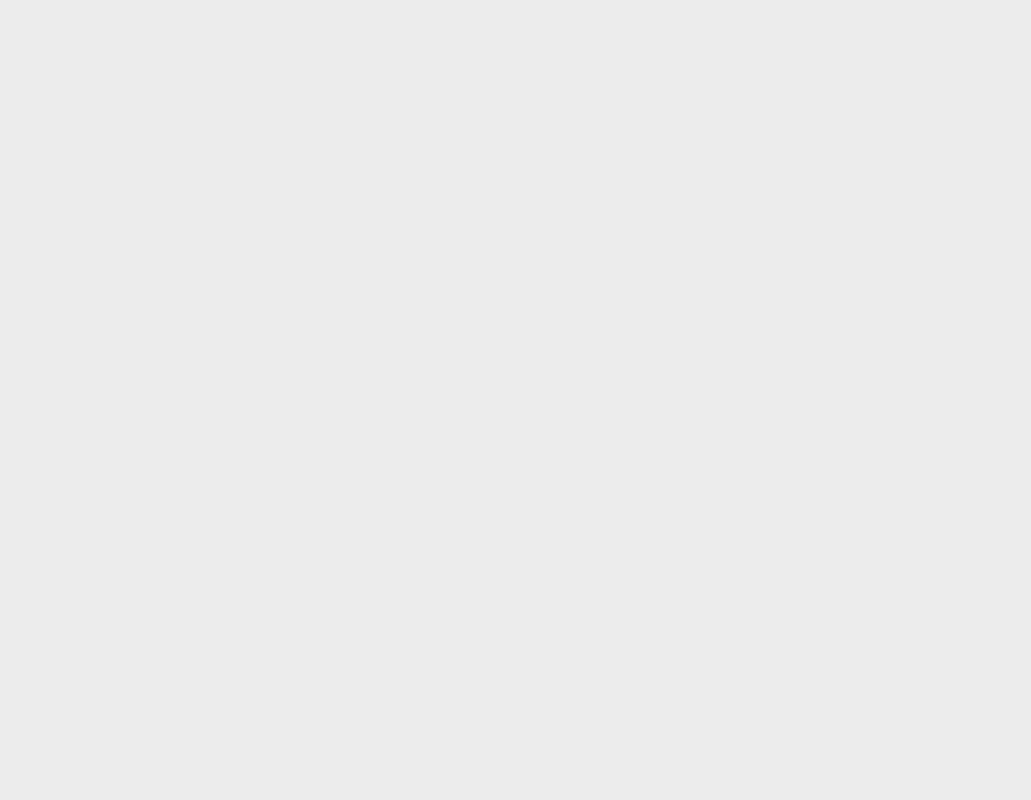
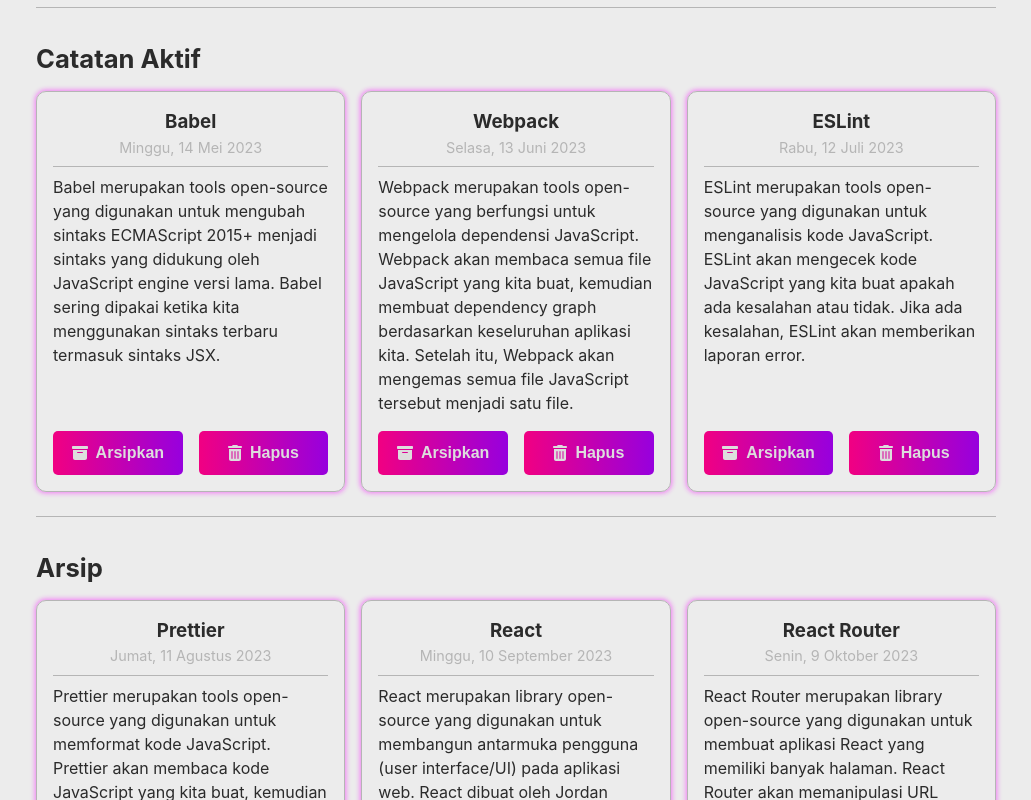
Before and after one commit to mirzaq19/notes-dcd, a React (Vite) app: page / in a window 1280 px wide. Shown: the part 720-1520 px from the top of the page, without its empty margins (124-1155 px from the left). Before the commit the page ends 800 px from the top, so only its background shows below. Built offline with nearby package versions, Linux system fonts and the light colour scheme.

Commit message:
feat: showing note item with dummy data

```diff
--- a/src/App.jsx
+++ b/src/App.jsx
@@ -1,12 +1,40 @@
+import NoteList from './components/NoteList'
 import Layout from './components/Layout'
 import NotesForm from './components/NotesForm'
+import Search from './components/Search'
 import ThemeWrapper from './components/ThemeWrapper'
+import getData from './utilities/getData'
+import { useState } from 'react'
 
 function App() {
+  const [notes, setNotes] = useState(getData())
+  const [searchText, setSearchText] = useState('')
+
+  const onArchiveHandler = (id) => {
+    const newNotes = notes.map((note) => {
+      if (note.id === id) {
+        return { ...note, archived: !note.archived }
+      }
+      return note
+    })
+    setNotes(newNotes)
+  }
+
+  const onDeleteHandler = (id) => {
+    const newNotes = notes.filter((note) => note.id !== id)
+    setNotes(newNotes)
+  }
+
   return (
     <ThemeWrapper>
       <Layout>
         <NotesForm />
+        <Search value={searchText} setSearchText={setSearchText} />
+        <NoteList
+          notes={notes}
+          onArchive={onArchiveHandler}
+          onDelete={onDeleteHandler}
+        />
       </Layout>
     </ThemeWrapper>
   )
--- /dev/null
+++ b/src/components/NoteList.jsx
@@ -0,0 +1,51 @@
+import NoteItem from './NoteItem'
+import Section from './Section'
+import styles from './NoteList.module.scss'
+
+const NoteList = ({ notes, onArchive, onDelete }) => {
+  const activeNotes = notes.filter((note) => !note.archived)
+  const archivedNotes = notes.filter((note) => note.archived)
+  return (
+    <>
+      <Section title="Catatan Aktif">
+        <div className={styles.cards}>
+          {activeNotes.length > 0 ? (
+            activeNotes.map((note) => (
+              <NoteItem
+                key={note.id}
+                title={note.title}
+                body={note.body}
+                archived={note.archived}
+                createdAt={note.createdAt}
+                onArchive={() => onArchive(note.id)}
+                onDelete={() => onDelete(note.id)}
+              />
+            ))
+          ) : (
+            <p>Tidak ada catatan aktif</p>
+          )}
+        </div>
+      </Section>
+      <Section title="Arsip">
+        <div className={styles.cards}>
+          {archivedNotes.length > 0 ? (
+            archivedNotes.map((note) => (
+              <NoteItem
+                key={note.id}
+                title={note.title}
+                body={note.body}
+                archived={note.archived}
+                createdAt={note.createdAt}
+                onArchive={() => onArchive(note.id)}
+                onDelete={() => onDelete(note.id)}
+              />
+            ))
+          ) : (
+            <p>Tidak ada catatan di arsip</p>
+          )}
+        </div>
+      </Section>
+    </>
+  )
+}
+export default NoteList
--- /dev/null
+++ b/src/components/NoteList.module.scss
@@ -0,0 +1,11 @@
+.cards {
+  display: grid;
+  grid-template-columns: repeat(3, 1fr);
+  grid-gap: 1rem;
+  @media screen and (max-width: 992px) {
+    grid-template-columns: repeat(2, 1fr);
+  }
+  @media screen and (max-width: 768px) {
+    grid-template-columns: repeat(1, 1fr);
+  }
+}
--- /dev/null
+++ b/src/utilities/getData.js
@@ -0,0 +1,48 @@
+const getData = () => {
+  return [
+    {
+      id: 1,
+      title: 'Babel',
+      body: 'Babel merupakan tools open-source yang digunakan untuk mengubah sintaks ECMAScript 2015+ menjadi sintaks yang didukung oleh JavaScript engine versi lama. Babel sering dipakai ketika kita menggunakan sintaks terbaru termasuk sintaks JSX.',
+      archived: false,
+      createdAt: '2023-05-14T04:27:34.572Z',
+    },
+    {
+      id: 2,
+      title: 'Webpack',
+      body: 'Webpack merupakan tools open-source yang berfungsi untuk mengelola dependensi JavaScript. Webpack akan membaca semua file JavaScript yang kita buat, kemudian membuat dependency graph berdasarkan keseluruhan aplikasi kita. Setelah itu, Webpack akan mengemas semua file JavaScript tersebut menjadi satu file.',
+      archived: false,
+      createdAt: '2023-06-13T04:27:34.572Z',
+    },
+    {
+      id: 3,
+      title: 'ESLint',
+      body: 'ESLint merupakan tools open-source yang digunakan untuk menganalisis kode JavaScript. ESLint akan mengecek kode JavaScript yang kita buat apakah ada kesalahan atau tidak. Jika ada kesalahan, ESLint akan memberikan laporan error.',
+      archived: false,
+      createdAt: '2023-07-12T04:27:34.572Z',
+    },
+    {
+      id: 4,
+      title: 'Prettier',
+      body: 'Prettier merupakan tools open-source yang digunakan untuk memformat kode JavaScript. Prettier akan membaca kode JavaScript yang kita buat, kemudian memformatnya sesuai dengan aturan yang telah ditentukan.',
+      archived: true,
+      createdAt: '2023-08-11T04:27:34.572Z',
+    },
+    {
+      id: 5,
+      title: 'React',
+      body: 'React merupakan library open-source yang digunakan untuk membangun antarmuka pengguna (user interface/UI) pada aplikasi web. React dibuat oleh Jordan Walke, seorang software engineer dari Facebook. React pertama kali diterapkan pada News Feed Facebook pada 2011 dan kemudian pada Instagram pada 2012.',
+      archived: true,
+      createdAt: '2023-09-10T04:27:34.572Z',
+    },
+    {
+      id: 6,
+      title: 'React Router',
+      body: 'React Router merupakan library open-source yang digunakan untuk membuat aplikasi React yang memiliki banyak halaman. React Router akan memanipulasi URL pada browser sehingga ketika URL berubah, React Router akan memastikan komponen yang sesuai dengan URL ditampilkan pada halaman tersebut.',
+      archived: true,
+      createdAt: '2023-10-09T04:27:34.572Z',
+    },
+  ]
+}
+
+export default getData
```
